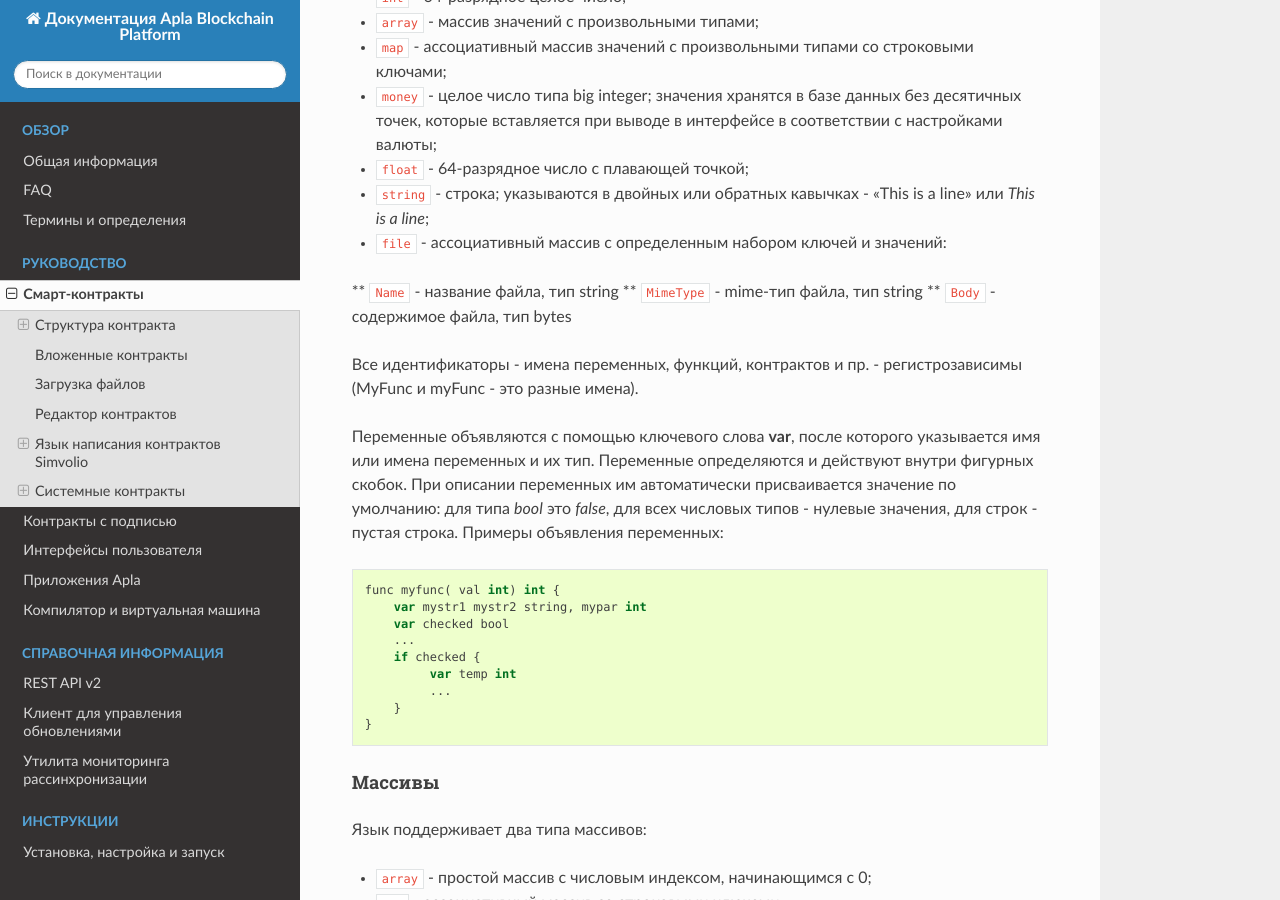
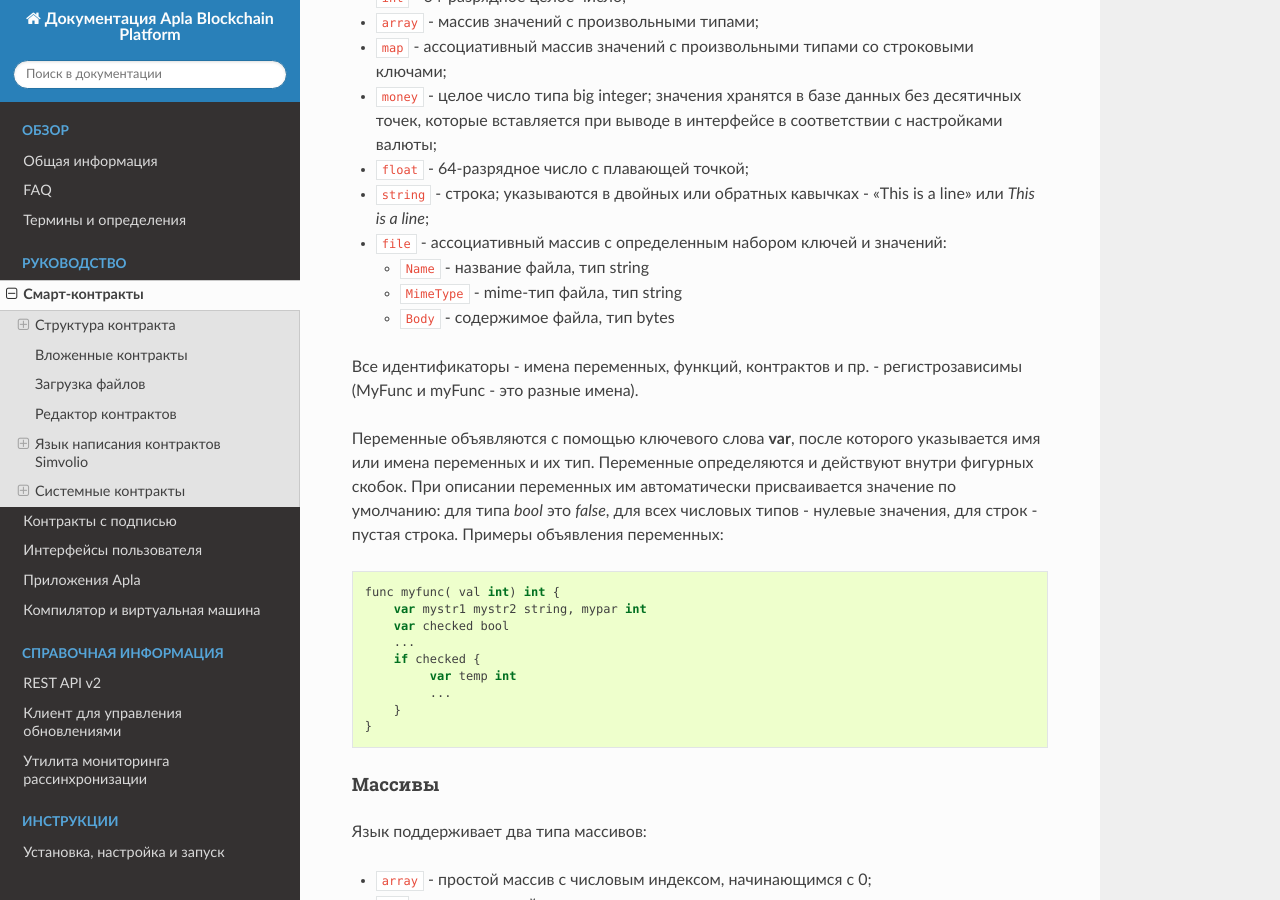
Before and after one commit to AplaProject/apla-docs-ru, a Sphinx documentation site: the page built from source/topics/script.rst, in a window 1280 px wide and 900 px high, scrolled down 5969 px. Built offline with Sphinx 7.4.7 and the Read the Docs theme 2.0.0, drawn with Linux system fonts in a browser that asks for light colours.

```diff
--- a/source/topics/script.rst
+++ b/source/topics/script.rst
@@ -209,9 +209,10 @@ Cекция data
 * ``float`` - 64-разрядное число с плавающей точкой;
 * ``string`` - строка; указываются в двойных или обратных кавычках - "This is a line" или `This is a line`;
 * ``file`` - ассоциативный массив с определенным набором ключей и значений:
-** ``Name`` - название файла, тип string
-** ``MimeType`` - mime-тип файла, тип string
-** ``Body`` - содержимое файла, тип bytes
+
+  * ``Name`` - название файла, тип string
+  * ``MimeType`` - mime-тип файла, тип string
+  * ``Body`` - содержимое файла, тип bytes
 
 Все идентификаторы - имена переменных, функций, контрактов и пр. - регистрозависимы (MyFunc и myFunc - это разные имена).
 
@@ -412,7 +413,7 @@ Cекция data
 ========================================
 
 AppParam(app int, name string, ecosystemid int) string
--------------------------------------
+------------------------------------------------------
 
 Функция возвращает значение указанного параметра из параметров приложения (таблица *app_params*).
 
@@ -925,7 +926,8 @@ TransactionInfo(hash: string)
     out = JSONDecode(TransactionInfo(hash))
 
 Throw(ErrorId: string, ErrDescription: string)
-------------------------------
+----------------------------------------------
+
 Функция генерирует ошибку выполнения типа *exception*, но добавляет туда дополнительное поле *id*. Результат выполнения такой транзакции будет иметь вид *{"type":"exception","error":"Error description","id":"Error ID"}*
 
 * *ErrorId* - идентификатор ошибки.
@@ -963,7 +965,7 @@ AddressToId(address string) int
     account = AddressToId($Recipient)
 
 HexToPub(hexpub string) bytes
---------------------------
+-----------------------------
 
 Функция конвертирует шестнадцатеричную строку с публичным ключом в переменную типа *bytes*. При этом входящая стркоа может содержать в начале префикс '04'.
 
@@ -986,7 +988,7 @@ IdToAddress(id int) string
     $address = IdToAddress($id)
 
 PubToHex(pub string | bytes) string
---------------------------
+-----------------------------------
 
 Функция конвертирует публичный ключ в шестнадцатеричную строку. При этом добавляется в начало строка '04'.
 
@@ -1061,7 +1063,8 @@ HexToBytes(hexdata string) bytes
     val = HexToBytes("34fe4501a4d80094")
 
 FormatMoney(exp string, digit int)
-------------------------------
+----------------------------------
+
 Функция возвращает строковое значение exp/10^digit. Если параметр digit не указан, то он будет браться из параметра **money_digit** экосистемы.
 
 * *exp* - Числововое значение в виде строки,
@@ -1343,7 +1346,7 @@ Log10(x float|int|string) float
     val = Log10(100)
 
 Pow(x float|int|string, y float|int|string) float
----------------------------------
+-------------------------------------------------
 
 Функция возводит число x в степень y.
 
```
